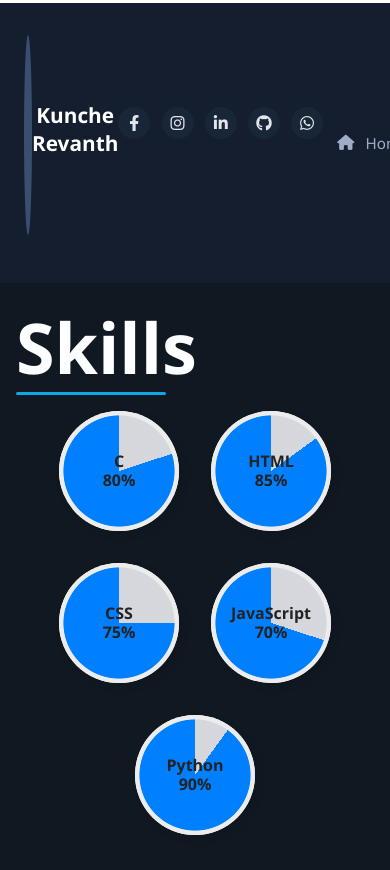
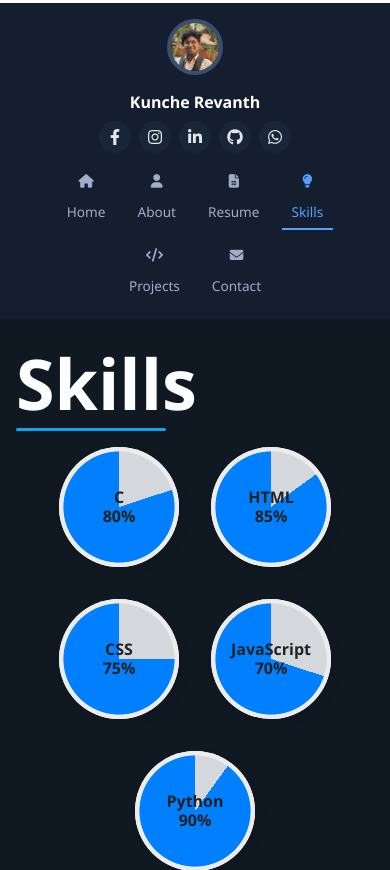
Before and after one commit to revanthkunche1206/Revanth-Portfolio, a Django app: page /skills/ in a window 390 px wide. Shown: the top 870 px of the page. Run offline with Django 5.2, Linux system fonts and the light colour scheme.

Commit message:
skills responsive

```diff
--- a/static/skills.css
+++ b/static/skills.css
@@ -198,16 +198,64 @@ main.content {
   .container {
     flex-direction: column-reverse;
   }
+
   .sidebar {
     width: 100%;
-    flex-direction: row;
-    justify-content: space-around;
+    height: auto;
+    padding: 1rem;
+    flex-direction: column;
+    align-items: center;
+    justify-content: center;
     border-left: none;
     border-top: 3px solid #fff;
   }
+
+  .profile-pic {
+    width: 56px;
+    height: 56px;
+    margin-bottom: 0.5rem;
+  }
+
+  .profile-name {
+    font-size: 1rem;
+    margin: 0.5rem 0;
+  }
+
+  .social-icons {
+    gap: 0.5rem;
+    margin-bottom: 0.5rem;
+  }
+
   .nav-menu {
+    display: flex;
     flex-direction: row;
-    gap: 1rem;
+    flex-wrap: wrap;
+    justify-content: center;
+    align-items: center;
+    gap: 0.8rem;
+    width: 100%;
+    margin-top: 0.5rem;
+  }
+
+  .nav-menu a {
+    padding: 0.4rem 0.6rem;
+    border-left: none;
+    border-bottom: 2px solid transparent;
+    font-size: 0.85rem;
+    display: flex;
+    flex-direction: column;
+    align-items: center;
+  }
+
+  .nav-menu a i {
+    margin-bottom: 2px;
+  }
+
+  .nav-menu a.active,
+  .nav-menu a:hover {
+    border-left: none;
+    border-bottom: 2px solid #54a0ff;
+    color: #54a0ff;
   }
   main.content {
     padding: 1rem;
```
